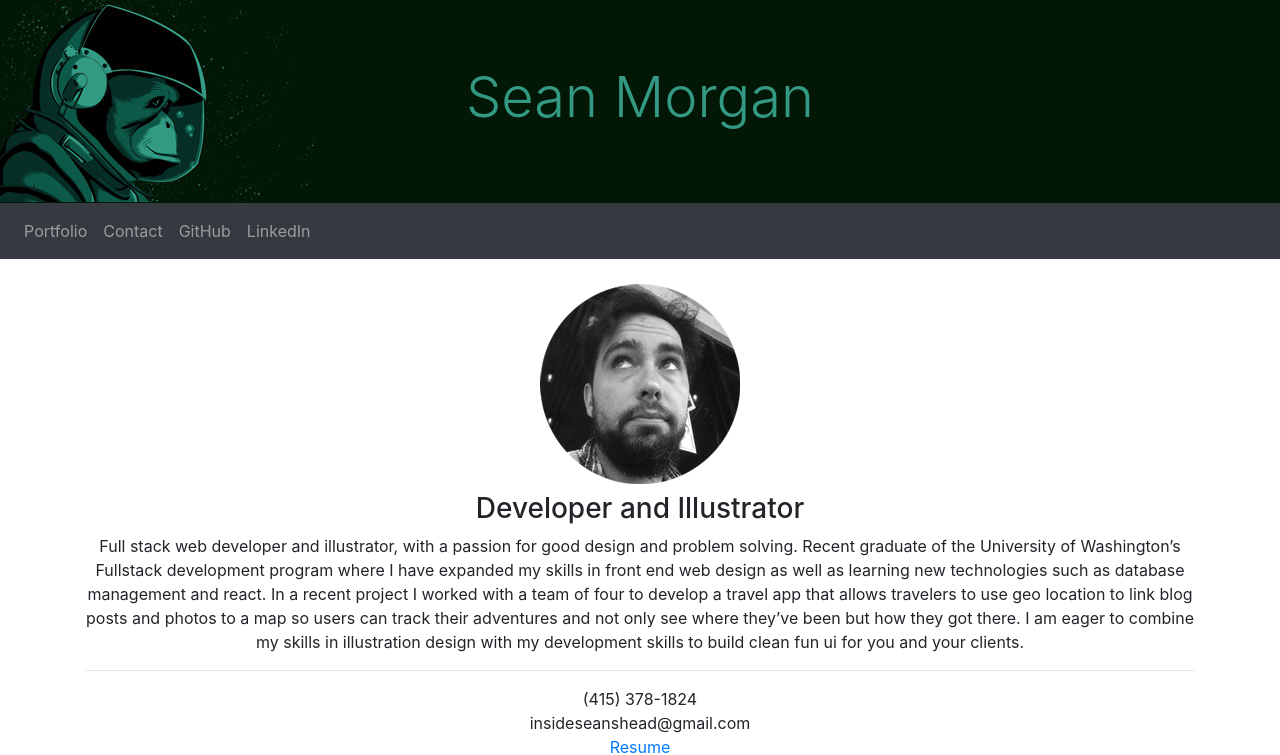
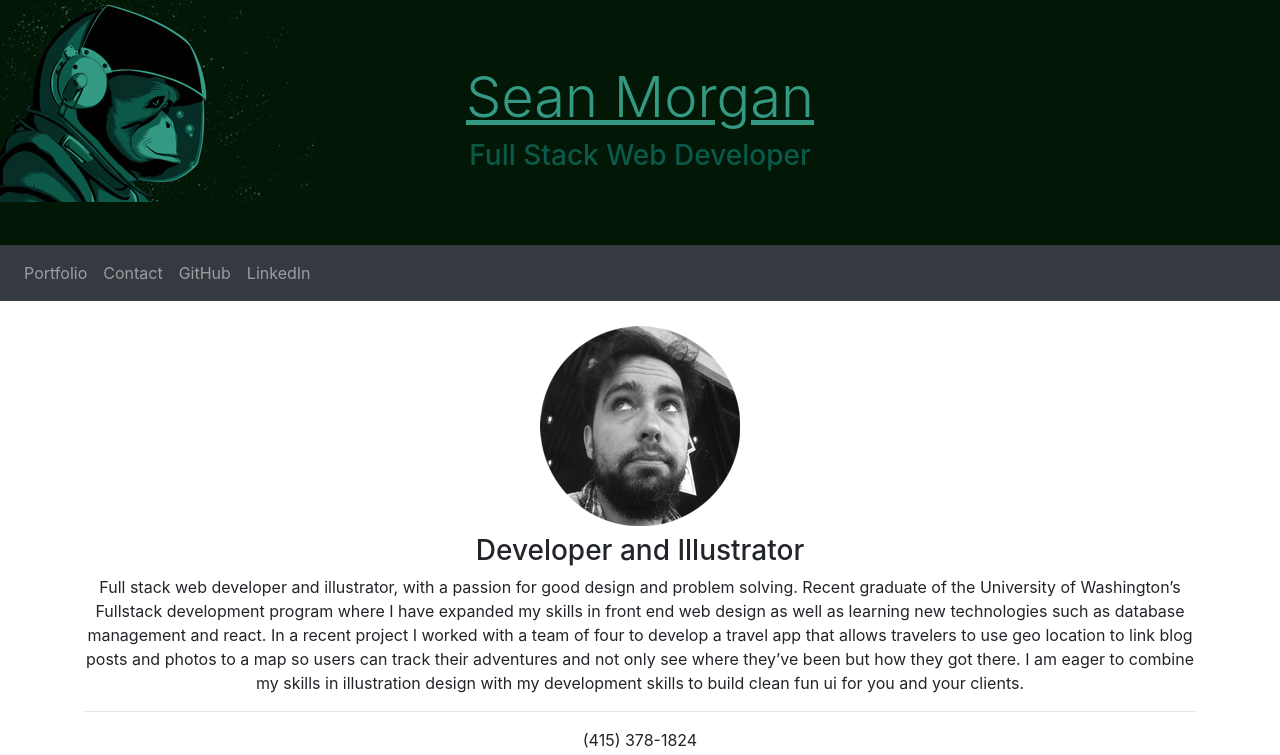
Before and after one commit to insideseanshead/react-portfolio, a React (Create React App) app: page / in a window 1280 px wide. Shown: the top 755 px of the page. Built offline with nearby package versions, Linux system fonts and the light colour scheme.

Commit message:
updated header

```diff
--- a/src/components/Hero/index.js
+++ b/src/components/Hero/index.js
@@ -6,6 +6,7 @@ export default function Hero() {
     <div className="jumbotron jumbotron-fluid">
       <div className="container">
         <h1 className="display-4">Sean Morgan</h1>
+        <h3>Full Stack Web Developer</h3>
       </div>
     </div>
   );
--- a/src/components/Hero/styles.css
+++ b/src/components/Hero/styles.css
@@ -17,4 +17,9 @@
 
 .jumbotron h1 {
     color: #339983;
+    text-decoration: underline;
 }
+
+.jumbotron h3{
+    color: #0B5949;
+}
```
